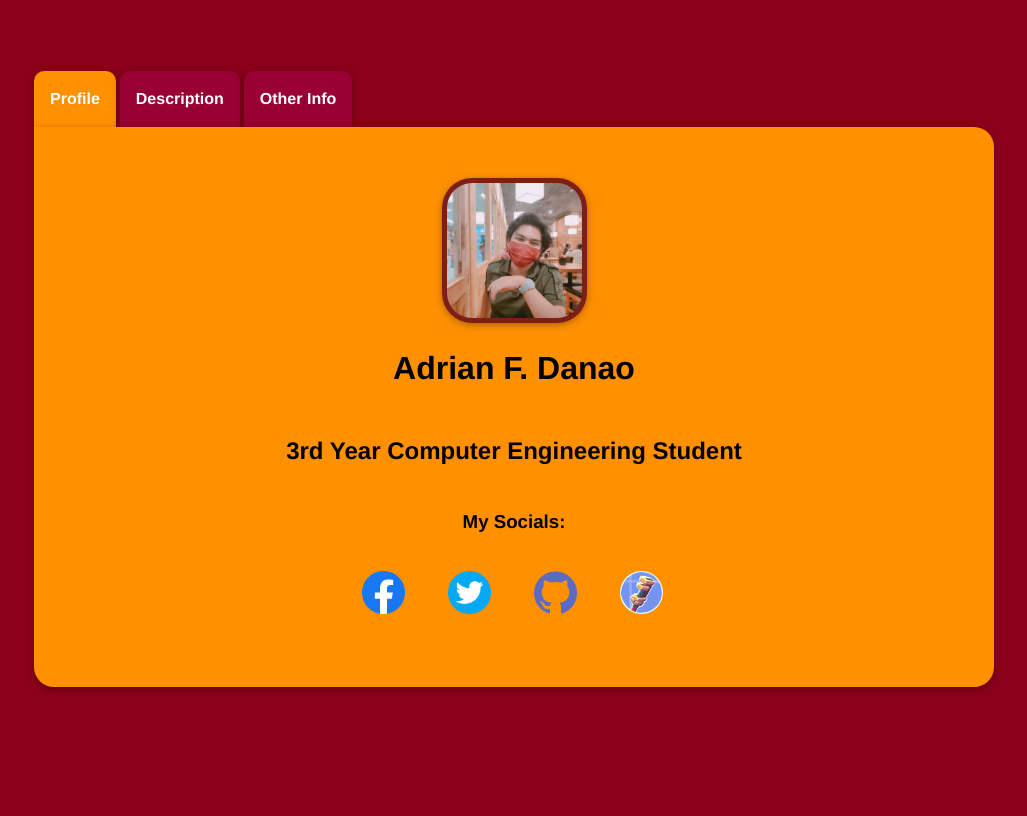
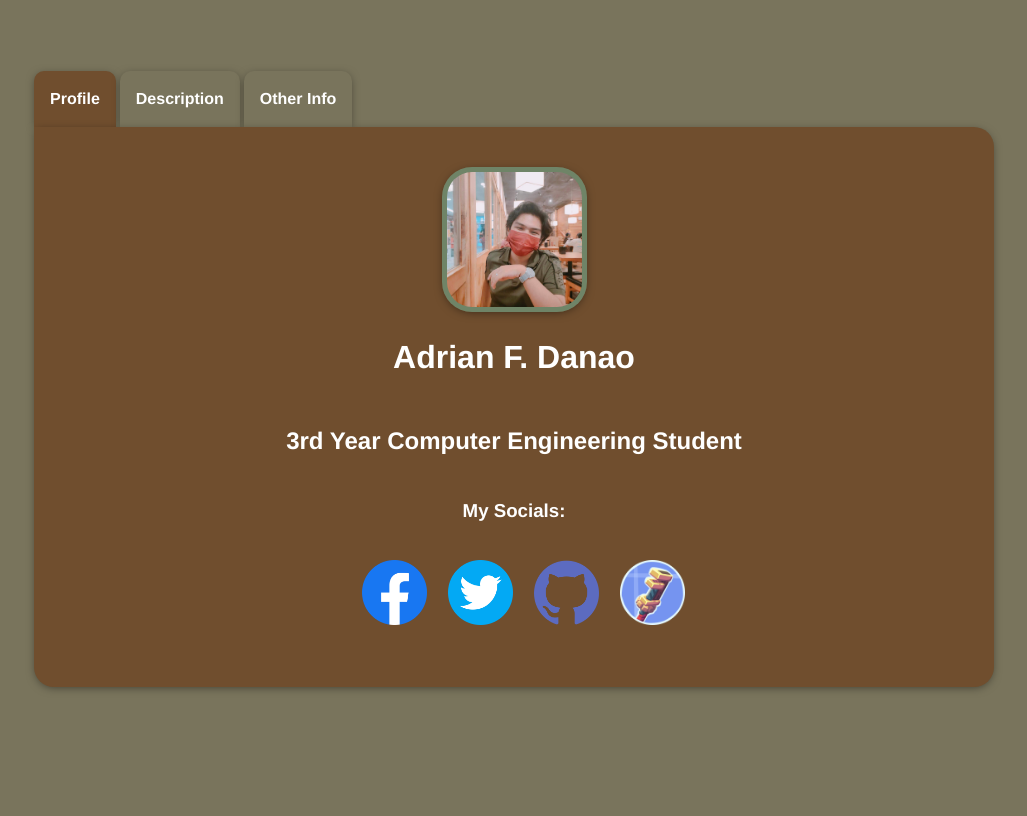
Before and after one commit to AFDanao/NCP3106_Website, a PHP site: page / in a window 1280 px wide. Shown: the whole page, without its empty margins (126-1153 px from the left). Run offline with PHP 8.4, Linux system fonts and the light colour scheme.

Commit message:
Changed color pallete

```diff
--- a/style.css
+++ b/style.css
@@ -1,22 +1,6 @@
 body {
-    background: #8c001a;
-    overflow: visible;
-}
-
-::-webkit-scrollbar {
-    width: 10px;
-}
-
-::-webkit-scrollbar-track {
-    background: #ff9000;
-}
-
-::-webkit-scrollbar-thumb {
-    background: #8c001a;
-}
-
-::-webkit-scrollbar-thumb:hover {
-    background: #990033;
+    background: #79745C;
+    overflow: hidden;
 }
 
 .wrapper {
@@ -32,7 +16,7 @@ body {
 .img-pfp {
     width: 15%;
     border-radius: 30px;
-    background-color: rgba(95, 2, 31, 0.8);
+    background-color: rgba(112, 145, 118, 0.8);
     padding: 5px;
     box-shadow: 0 2px 10px -2px rgba(0, 0, 0, 0.5);
     transition: 0.2s linear;
@@ -49,7 +33,7 @@ body {
 }
 
 .box label {
-    background: #990033;
+    background: #79745C;
     font-weight: bold;
     text-align: center;
     box-shadow: 0 2px 10px -2px rgba(0, 0, 0, 0.5);
@@ -65,9 +49,10 @@ body {
 }
 
 .box .content {
+    color: white;
     display: none;
     padding: 30px;
-    background: #ff9000;
+    background: #704E2E;
     box-shadow: 0 2px 10px -2px rgba(0, 0, 0, 0.5);
     order: 99;
     flex-grow: 1;
@@ -82,7 +67,7 @@ body {
 }
 
 .box input[type="radio"]:checked + label{
-    background: #ff9000;
+    background: #704E2E;
     transition: 0.3s linear;
 }
 
@@ -95,7 +80,7 @@ body {
     height: 500px;
 }
 
-@media only screen and (max-width: 600px) {
+@media only screen and (max-width: 500px){
     .box input[type="radio"]:checked + label + .content {
         display: flex;
         flex-direction: column;
@@ -108,6 +93,22 @@ body {
     body {
         overflow: auto;
     }
+
+    ::-webkit-scrollbar {
+        width: 10px;
+    }
+
+    ::-webkit-scrollbar-track {
+        background: #79745C;
+    }
+
+    ::-webkit-scrollbar-thumb {
+        background: #704E2E;
+    }
+
+    ::-webkit-scrollbar-thumb:hover {
+        background: #756145;
+    }
 }
 
 ul {
@@ -116,6 +117,7 @@ ul {
     flex-wrap: wrap;
     flex-direction: row;
     justify-content: center;
+    align-items: center;
 }
 
 ul li {
@@ -136,5 +138,5 @@ a {
 
 .img-soc {
     transition: 0.5s;
-    width: 50%;
+    width: 75%;
 }
```
